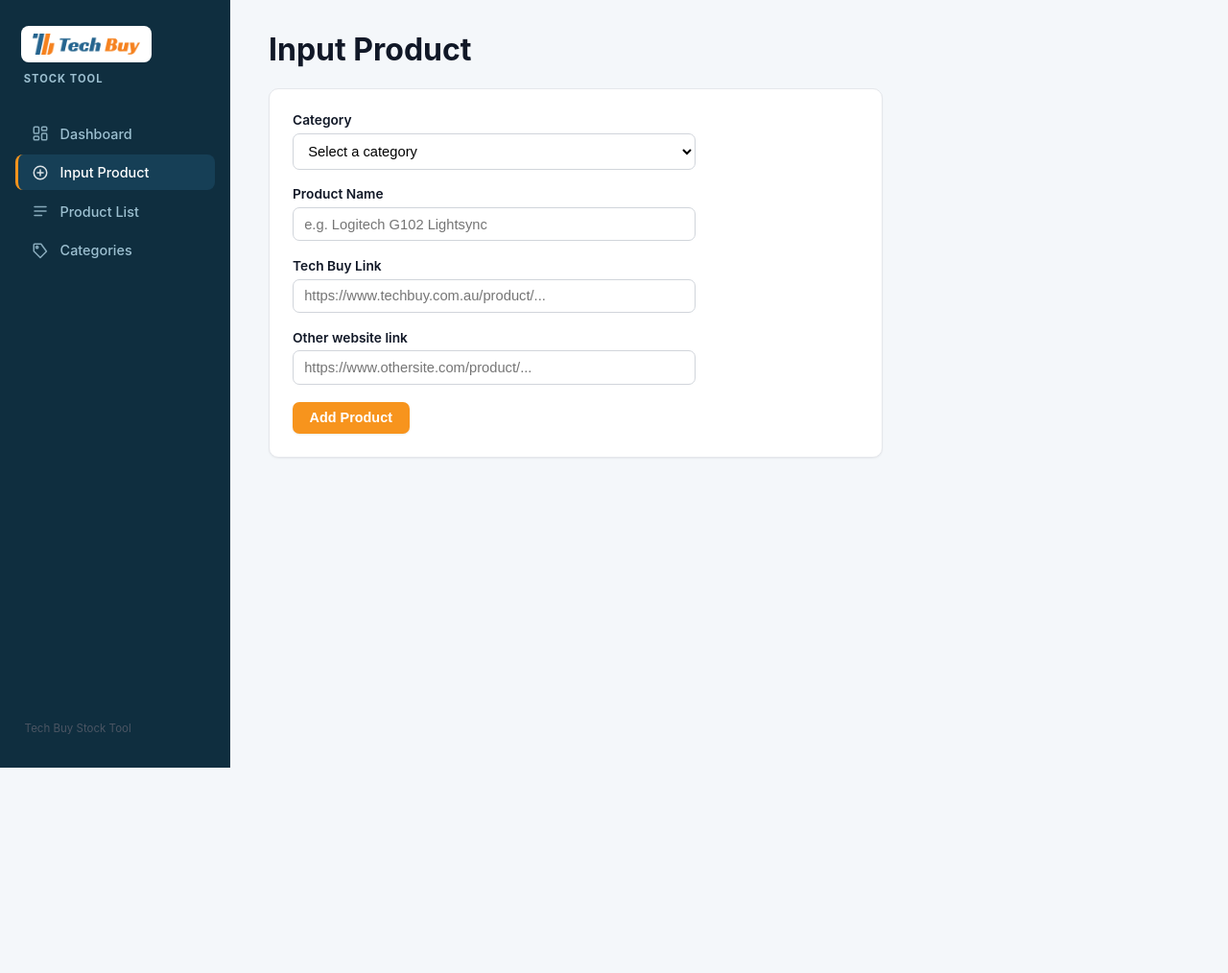
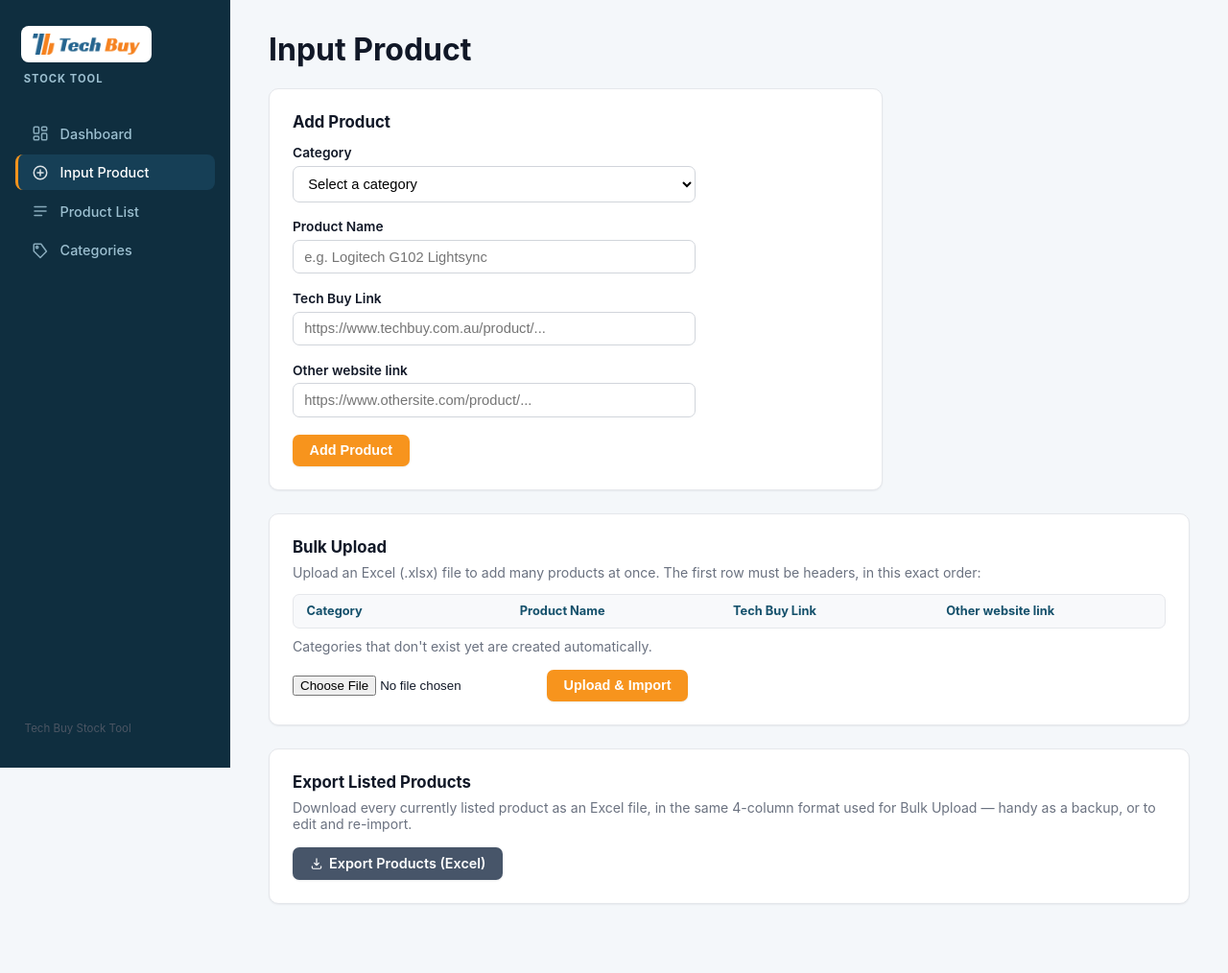
Before and after one commit to shaadsifat/tech-buy-stock-tool, a Flask app: page /products/new in a window 1280 px wide. Shown: the whole page at 96% size. Before the commit the page ends 800 px from the top, so only its background shows below. Run offline with Flask 3, Linux system fonts and the light colour scheme; data comes from the database, SQL or seed files in the repository; both versions use the stored data as it was after the commit.

Commit message:
Add duplicate detection and bulk product upload/export
- Product Name and Tech Buy Link are now enforced unique (case-insensitive)
  on both Add and Edit, with a clear duplicate error shown to the user.
- New Bulk Upload on Input Product page: import products from a 4-column
  .xlsx (Category, Product Name, Tech Buy Link, Other website link), with
  per-row validation, a failed-rows report table, and auto-creation of
  categories that don't exist yet.
- New Export Listed Products button downloads the current product list in
  the same 4-column format.
- Input Product page reorganized into three clear sections: Add Product,
  Bulk Upload, Export Listed Products.

```diff
--- /dev/null
+++ b/app/export/products_export.py
@@ -0,0 +1,37 @@
+import io
+from datetime import datetime
+
+from openpyxl import Workbook
+
+from app import models
+
+HEADERS = ["Category", "Product Name", "Tech Buy Link", "Other website link"]
+
+
+def build_workbook():
+    rows = models.get_all_products_with_category()
+
+    wb = Workbook()
+    ws = wb.active
+    ws.title = "Products"
+
+    ws.append(HEADERS)
+    for cell in ws[1]:
+        cell.font = cell.font.copy(bold=True)
+
+    for row in rows:
+        ws.append([row["category"], row["name"], row["techbuy_link"], row["other_link"]])
+
+    widths = [18, 34, 42, 42]
+    for i, width in enumerate(widths, start=1):
+        ws.column_dimensions[chr(64 + i)].width = width
+
+    buffer = io.BytesIO()
+    wb.save(buffer)
+    buffer.seek(0)
+    return buffer
+
+
+def build_filename():
+    now = datetime.now()
+    return f"Tech_Buy_Products_{now.strftime('%d%b_%Y_%I%M%p').lower()}.xlsx"
--- a/app/models.py
+++ b/app/models.py
@@ -166,6 +166,26 @@ def delete_category(category_id):
 
 # ---------- products ----------
 
+def _find_duplicate_product(conn, name, techbuy_link, exclude_id=None):
+    """Returns an error message if name or Tech Buy Link is already used by another product."""
+    exclude_clause = "AND id != ?" if exclude_id is not None else ""
+    params_suffix = (exclude_id,) if exclude_id is not None else ()
+
+    if conn.execute(
+        f"SELECT id FROM products WHERE name = ? COLLATE NOCASE {exclude_clause}",
+        (name,) + params_suffix,
+    ).fetchone():
+        return f'This is a duplicate — a product named "{name}" already exists.'
+
+    if conn.execute(
+        f"SELECT id FROM products WHERE techbuy_link = ? COLLATE NOCASE {exclude_clause}",
+        (techbuy_link,) + params_suffix,
+    ).fetchone():
+        return "This is a duplicate — that Tech Buy Link is already used by another product."
+
+    return None
+
+
 def add_product(category_id, name, techbuy_link, other_link):
     name = name.strip()
     techbuy_link = techbuy_link.strip()
@@ -174,6 +194,10 @@ def add_product(category_id, name, techbuy_link, other_link):
         return False, "All fields are required."
     conn = get_connection()
     try:
+        duplicate_error = _find_duplicate_product(conn, name, techbuy_link)
+        if duplicate_error:
+            return False, duplicate_error
+
         conn.execute(
             "INSERT INTO products (category_id, name, techbuy_link, other_link) VALUES (?, ?, ?, ?)",
             (category_id, name, techbuy_link, other_link),
@@ -224,6 +248,10 @@ def update_product(product_id, category_id, name, techbuy_link, other_link):
         return False, "All fields are required."
     conn = get_connection()
     try:
+        duplicate_error = _find_duplicate_product(conn, name, techbuy_link, exclude_id=product_id)
+        if duplicate_error:
+            return False, duplicate_error
+
         existing = conn.execute(
             "SELECT techbuy_link, other_link FROM products WHERE id = ?", (product_id,)
         ).fetchone()
@@ -402,6 +430,21 @@ def get_all_products():
         conn.close()
 
 
+def get_all_products_with_category():
+    conn = get_connection()
+    try:
+        return conn.execute(
+            """
+            SELECT p.name, c.name AS category, p.techbuy_link, p.other_link
+            FROM products p
+            JOIN categories c ON c.id = p.category_id
+            ORDER BY p.name COLLATE NOCASE
+            """
+        ).fetchall()
+    finally:
+        conn.close()
+
+
 # ---------- fetch_results ----------
 
 def upsert_fetch_result(product_id, data):
--- a/app/routes/products.py
+++ b/app/routes/products.py
@@ -1,9 +1,11 @@
 import json
 
-from flask import Blueprint, render_template, request, redirect, url_for, flash, jsonify
+from flask import Blueprint, render_template, request, redirect, url_for, flash, jsonify, send_file
 
 from app import models
+from app import import_products
 from app.config import PAGE_SIZE_CHOICES, DEFAULT_PAGE_SIZE
+from app.export import products_export
 
 products_bp = Blueprint("products", __name__)
 
@@ -44,6 +46,42 @@ def create_product():
     else:
         flash(error, "error")
         return redirect(url_for("products.new_product"))
+
+
+@products_bp.route("/products/bulk-upload", methods=["POST"])
+def bulk_upload():
+    file = request.files.get("file")
+    if not file or not file.filename:
+        flash("Please choose an Excel file to upload.", "error")
+        return redirect(url_for("products.new_product"))
+
+    if not file.filename.lower().endswith(".xlsx"):
+        flash("Please upload a .xlsx Excel file.", "error")
+        return redirect(url_for("products.new_product"))
+
+    try:
+        imported, failed_rows, new_categories = import_products.parse_and_import(file.stream)
+    except Exception:
+        flash("Could not read that file — make sure it's a valid .xlsx Excel file.", "error")
+        return redirect(url_for("products.new_product"))
+
+    categories = models.list_categories()
+    return render_template(
+        "input_product.html",
+        categories=categories,
+        bulk_result={"imported": imported, "failed_rows": failed_rows, "new_categories": new_categories},
+    )
+
+
+@products_bp.route("/products/export-template", methods=["GET"])
+def export_products_template():
+    buffer = products_export.build_workbook()
+    return send_file(
+        buffer,
+        as_attachment=True,
+        download_name=products_export.build_filename(),
+        mimetype="application/vnd.openxmlformats-officedocument.spreadsheetml.sheet",
+    )
 
 
 @products_bp.route("/products", methods=["GET"])
--- a/app/static/css/style.css
+++ b/app/static/css/style.css
@@ -504,6 +504,22 @@ tbody td[data-col]:not([data-col="actions"]):active {
     box-shadow: 0 0 0 3px rgba(99, 102, 241, 0.15);
 }
 
+.format-hint {
+    display: grid;
+    grid-template-columns: repeat(4, 1fr);
+    gap: 0.5rem;
+    background: #f8f9fb;
+    border: 1px solid var(--border);
+    border-radius: var(--radius-sm);
+    padding: 0.6rem 0.85rem;
+}
+
+.format-hint span {
+    font-size: 0.8rem;
+    font-weight: 700;
+    color: var(--brand-blue-dark);
+}
+
 /* ---------- flash messages ---------- */
 
 .flash-container { margin-bottom: 1rem; }
--- a/app/templates/input_product.html
+++ b/app/templates/input_product.html
@@ -4,6 +4,7 @@
 <h1>Input Product</h1>
 
 <div class="card content-narrow">
+    <h2 style="margin-top: 0; font-size: 1.05rem;">Add Product</h2>
     <form method="post" action="{{ url_for('products.create_product') }}">
         <div class="form-group">
             <label for="category_id">Category</label>
@@ -37,4 +38,79 @@
         <button type="submit" class="btn">Add Product</button>
     </form>
 </div>
+
+<div class="card">
+    <h2 style="margin-top: 0; font-size: 1.05rem;">Bulk Upload</h2>
+    <p class="muted" style="margin-top: -0.4rem;">
+        Upload an Excel (.xlsx) file to add many products at once. The first row must be headers,
+        in this exact order:
+    </p>
+    <div class="format-hint">
+        <span>Category</span>
+        <span>Product Name</span>
+        <span>Tech Buy Link</span>
+        <span>Other website link</span>
+    </div>
+    <p class="muted" style="margin-top: 0.6rem;">
+        Categories that don't exist yet are created automatically.
+    </p>
+
+    <form method="post" action="{{ url_for('products.bulk_upload') }}" enctype="multipart/form-data" class="btn-row" style="margin-top: 1rem; align-items: center;">
+        <input type="file" name="file" accept=".xlsx" required>
+        <button type="submit" class="btn">Upload &amp; Import</button>
+    </form>
+
+    {% if bulk_result %}
+    <div style="margin-top: 1.25rem;">
+        <div class="flash {{ 'flash-error' if bulk_result.failed_rows else 'flash-success' }}">
+            Imported {{ bulk_result.imported }} product(s).
+            {% if bulk_result.failed_rows %}{{ bulk_result.failed_rows|length }} row(s) were not imported — see below.{% endif %}
+            {% if bulk_result.new_categories %}New categories created: {{ bulk_result.new_categories|join(', ') }}.{% endif %}
+        </div>
+
+        {% if bulk_result.failed_rows %}
+        <div class="table-scroll" style="margin-top: 0.75rem;">
+            <table>
+                <thead>
+                    <tr>
+                        <th>Row #</th>
+                        <th>Category</th>
+                        <th>Product Name</th>
+                        <th>Tech Buy Link</th>
+                        <th>Other Link</th>
+                        <th>Reason</th>
+                    </tr>
+                </thead>
+                <tbody>
+                    {% for row in bulk_result.failed_rows %}
+                    <tr>
+                        <td>{{ row.row }}</td>
+                        <td>{{ row.category }}</td>
+                        <td>{{ row.name }}</td>
+                        <td>{{ row.techbuy_link }}</td>
+                        <td>{{ row.other_link }}</td>
+                        <td>{{ row.reason }}</td>
+                    </tr>
+                    {% endfor %}
+                </tbody>
+            </table>
+        </div>
+        {% endif %}
+    </div>
+    {% endif %}
+</div>
+
+<div class="card">
+    <h2 style="margin-top: 0; font-size: 1.05rem;">Export Listed Products</h2>
+    <p class="muted" style="margin-top: -0.4rem;">
+        Download every currently listed product as an Excel file, in the same 4-column format
+        used for Bulk Upload — handy as a backup, or to edit and re-import.
+    </p>
+    <div class="btn-row" style="margin-top: 1rem;">
+        <a href="{{ url_for('products.export_products_template') }}" class="btn btn-secondary">
+            <svg width="14" height="14" viewBox="0 0 24 24" fill="none" stroke="currentColor" stroke-width="2" stroke-linecap="round" stroke-linejoin="round"><path d="M12 3v12m0 0-4-4m4 4 4-4M4 17v2a2 2 0 0 0 2 2h12a2 2 0 0 0 2-2v-2"></path></svg>
+            Export Products (Excel)
+        </a>
+    </div>
+</div>
 {% endblock %}
```
Also changed, not shown: app/import_products.py (added, +80 -0 lines), data/app.db.
